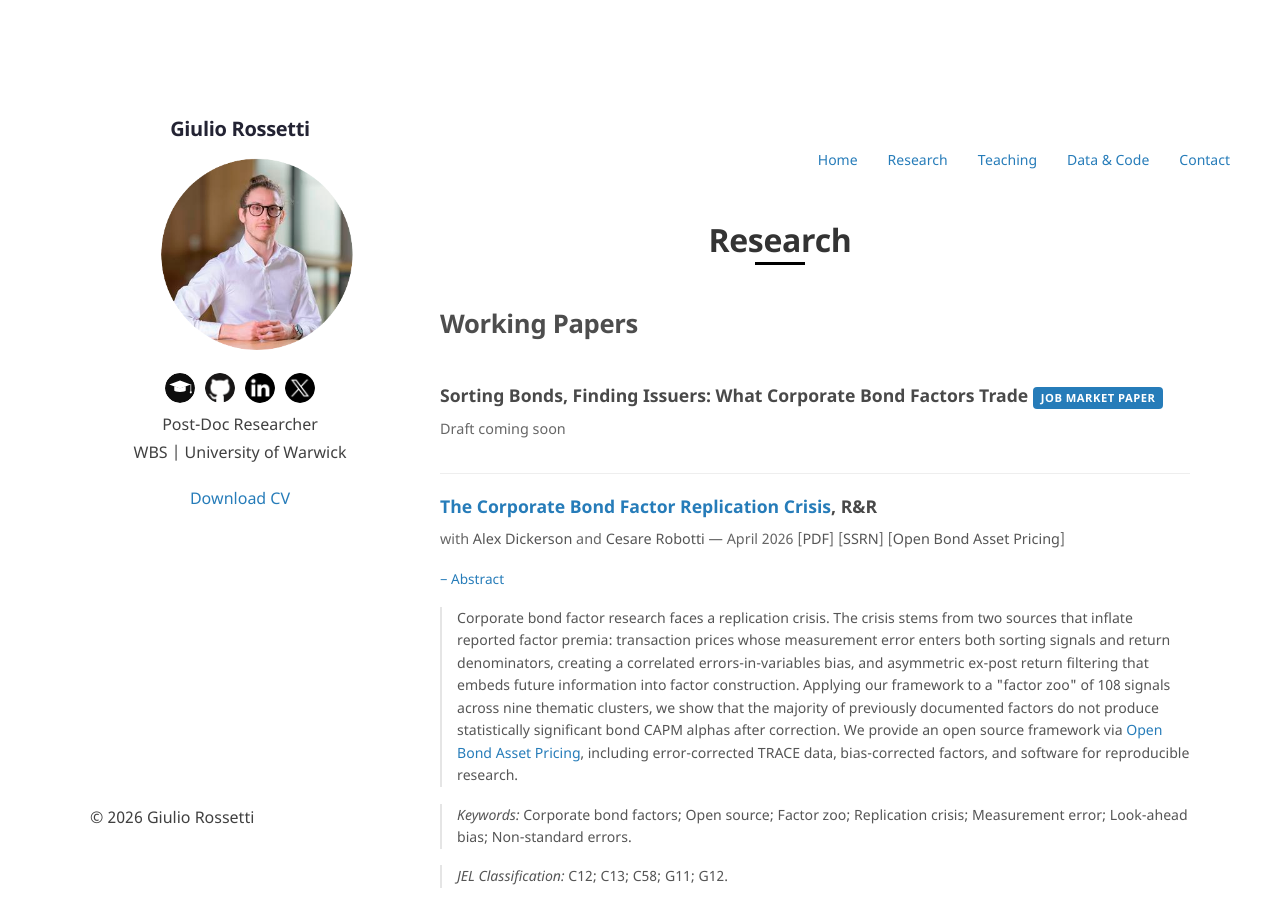
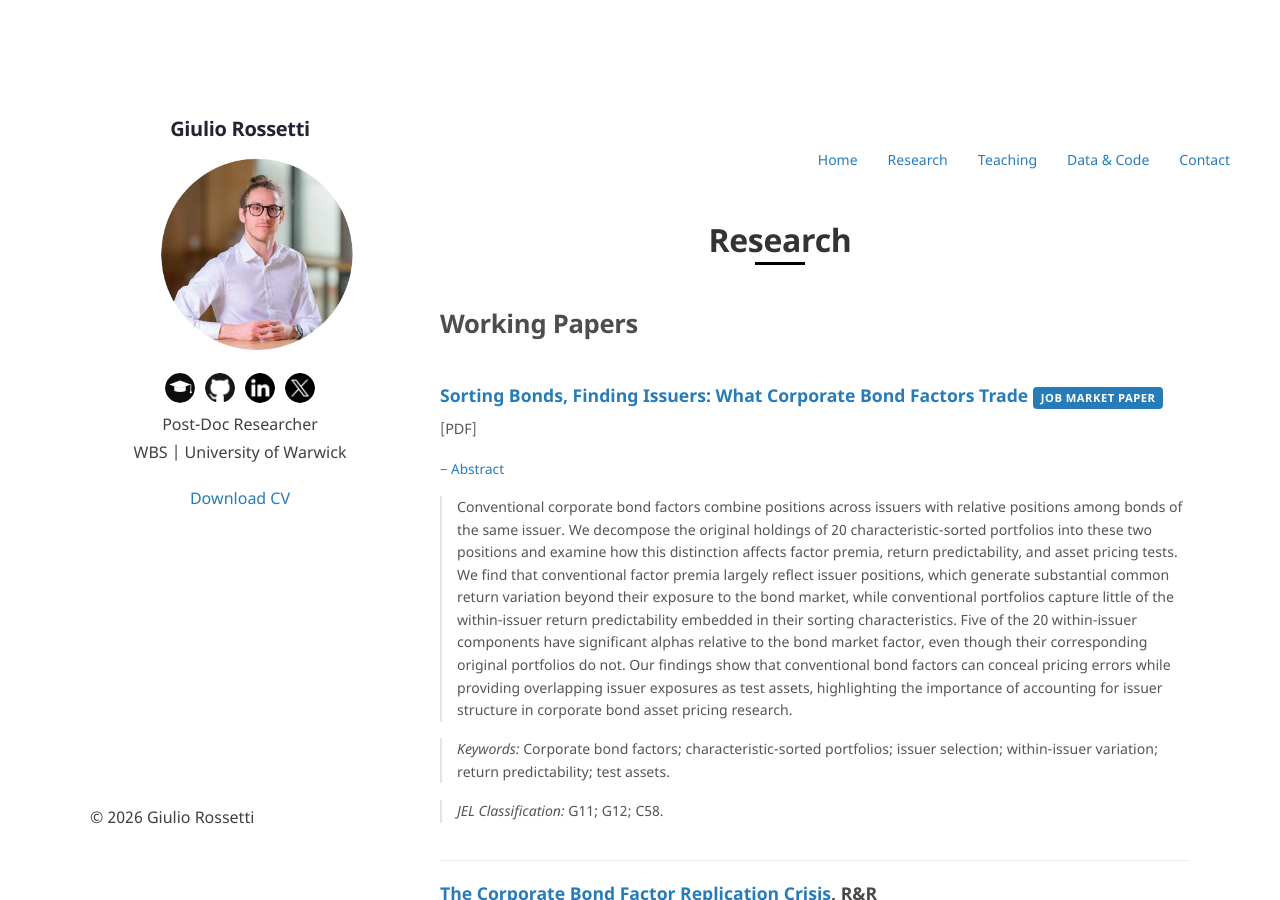
Before and after one commit to GiulioRossetti94/giuliorossetti94.github.io, a Jekyll site: the page built from research.md, in a window 1280 px wide and 900 px high. Built offline with Jekyll 4.4.1, drawn with Linux system fonts in a browser that asks for light colours.

Commit message:
Publish job market paper: Sorting Bonds, Finding Issuers
- Add JMP PDF (rossetti-sorting-bonds-finding-issuers.pdf)
- Research card: linked title, PDF link, abstract, keywords, JEL (replaces "Draft coming soon")
- Latest: Job Market Paper item now links to the PDF

Co-Authored-By: Claude Opus 4.8 <noreply@anthropic.com>

```diff
--- a/_data/latest.yml
+++ b/_data/latest.yml
@@ -16,11 +16,11 @@
 #   link: /research/
 #   pin: true
 
-- date: 2026-10-15
+- date: 2026-11-05
   type: paper
   badge: "Job Market Paper"
   title: "Sorting Bonds, Finding Issuers: What Corporate Bond Factors Trade"
-  link: /research/
+  link: /assets/pdf/rossetti-sorting-bonds-finding-issuers.pdf
   pin: true
 
 - date: 2026-10-15
--- a/research.md
+++ b/research.md
@@ -8,16 +8,20 @@ description: "Working papers by Giulio Rossetti in financial econometrics and as
 # Working Papers
 
 <div class="paper-card" itemscope itemtype="https://schema.org/ScholarlyArticle">
+  <meta itemprop="datePublished" content="2026-11">
   <meta itemprop="inLanguage" content="en">
   <span itemprop="author" itemscope itemtype="https://schema.org/Person"><meta itemprop="name" content="Giulio Rossetti"></span>
   <h3 class="paper-title">
-    <span itemprop="name headline">Sorting Bonds, Finding Issuers: What Corporate Bond Factors Trade</span>
+    <a href="/assets/pdf/rossetti-sorting-bonds-finding-issuers.pdf" target="_blank" itemprop="url"><span itemprop="name headline">Sorting Bonds, Finding Issuers: What Corporate Bond Factors Trade</span></a>
     <span class="latest-badge">Job Market Paper</span>
   </h3>
-  <!-- When the draft is ready: upload it to assets/pdf/ and replace the line below with
-       <p class="paper-authors">[<a href="/assets/pdf/rossetti-sorting-bonds-finding-issuers.pdf" target="_blank">PDF</a>]</p>
-       and add a <details class="paper-abstract" open> block with the abstract, as in the cards below. -->
-  <p class="paper-authors">Draft coming soon</p>
+  <p class="paper-authors">[<a href="/assets/pdf/rossetti-sorting-bonds-finding-issuers.pdf" target="_blank">PDF</a>]</p>
+  <details class="paper-abstract" open>
+    <summary>Abstract</summary>
+    <p itemprop="abstract">Conventional corporate bond factors combine positions across issuers with relative positions among bonds of the same issuer. We decompose the original holdings of 20 characteristic-sorted portfolios into these two positions and examine how this distinction affects factor premia, return predictability, and asset pricing tests. We find that conventional factor premia largely reflect issuer positions, which generate substantial common return variation beyond their exposure to the bond market, while conventional portfolios capture little of the within-issuer return predictability embedded in their sorting characteristics. Five of the 20 within-issuer components have significant alphas relative to the bond market factor, even though their corresponding original portfolios do not. Our findings show that conventional bond factors can conceal pricing errors while providing overlapping issuer exposures as test assets, highlighting the importance of accounting for issuer structure in corporate bond asset pricing research.</p>
+    <p><em>Keywords:</em> <span itemprop="keywords">Corporate bond factors; characteristic-sorted portfolios; issuer selection; within-issuer variation; return predictability; test assets</span>.</p>
+    <p><em>JEL Classification:</em> G11; G12; C58.</p>
+  </details>
 </div>
 
 <div class="paper-card" itemscope itemtype="https://schema.org/ScholarlyArticle">
```
Also changed, not shown: 1 other file.
